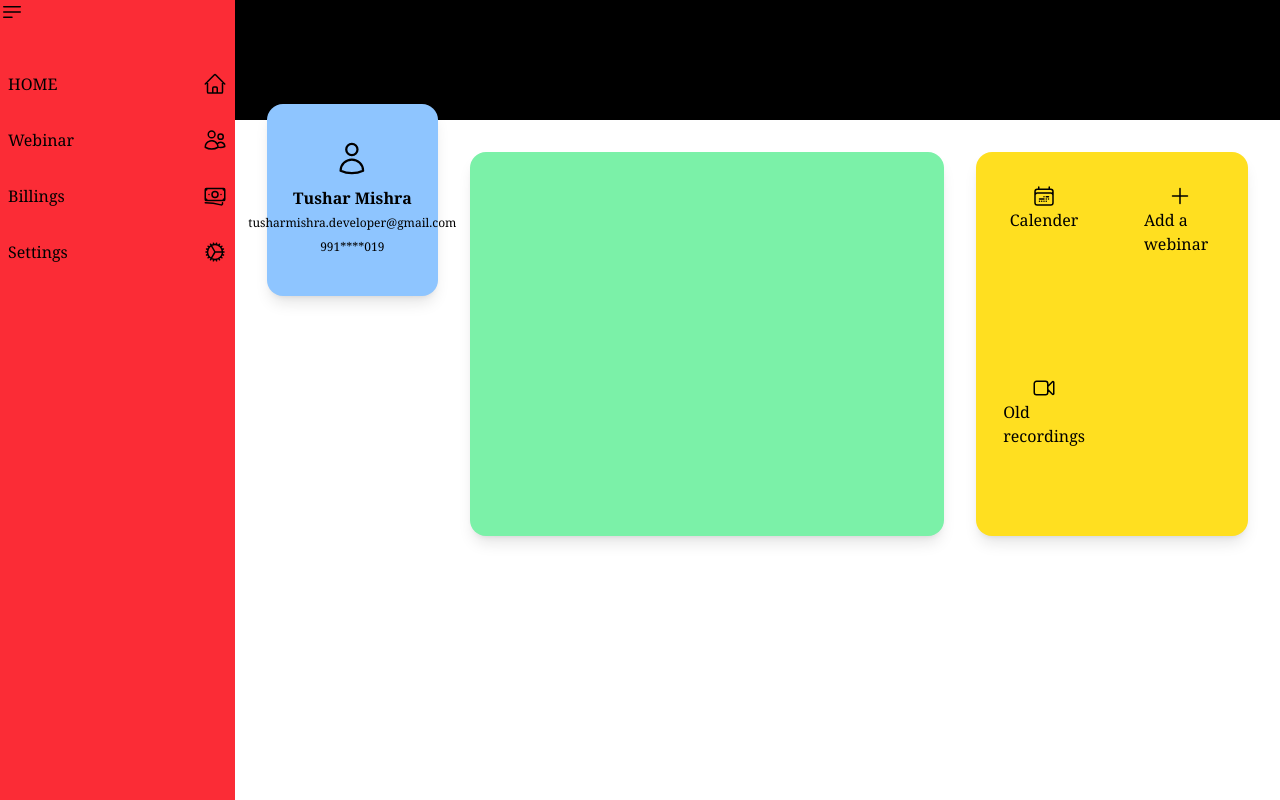
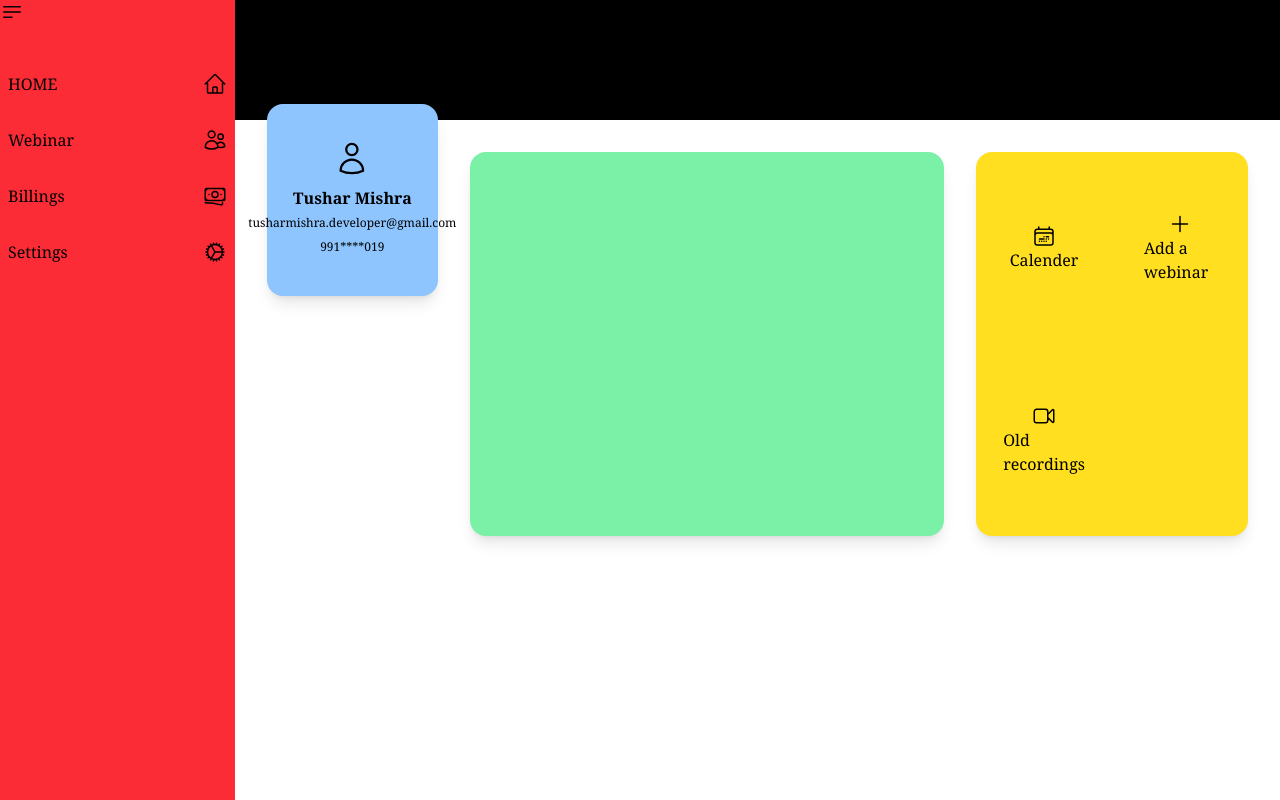
Before and after one commit to tusharmishra57/WebDev, a React (Vite) app in the folder Tailwind/03_MiniProj/: page / in a window 1280 px wide. Built offline with nearby package versions, Linux system fonts and the light colour scheme.

Commit message:
fix: div center others menu

```diff
--- a/Tailwind/03_MiniProj/src/App.jsx
+++ b/Tailwind/03_MiniProj/src/App.jsx
@@ -108,7 +108,7 @@ function Content()
 
     </div>
 
-    <div className="bg-yellow-300 rounded-2xl md:col-span-3 h-96 shadow-lg col-span-10 grid grid-cols-2 grid-rows-2">
+    <div className="bg-yellow-300 rounded-2xl md:col-span-3 h-96 shadow-lg col-span-10 grid grid-cols-2 grid-rows-2 flex items-center justify-center">
       <div className="p-8 ">
         <div className="flex justify-center">
           <Calender/>
```
